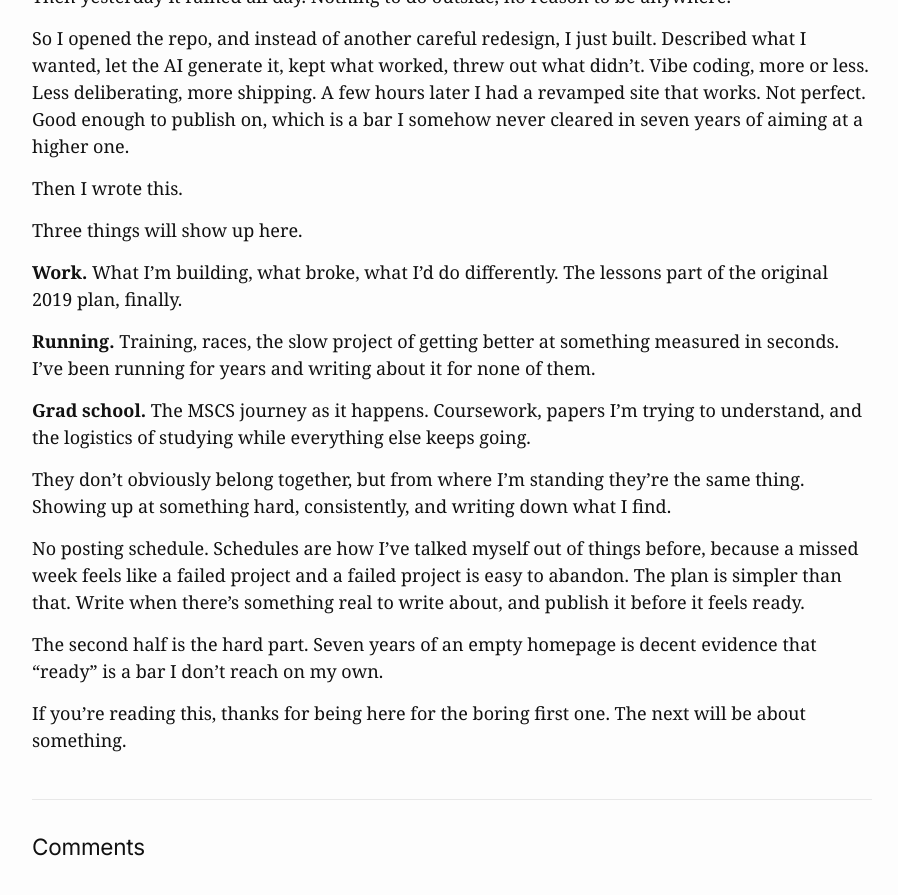
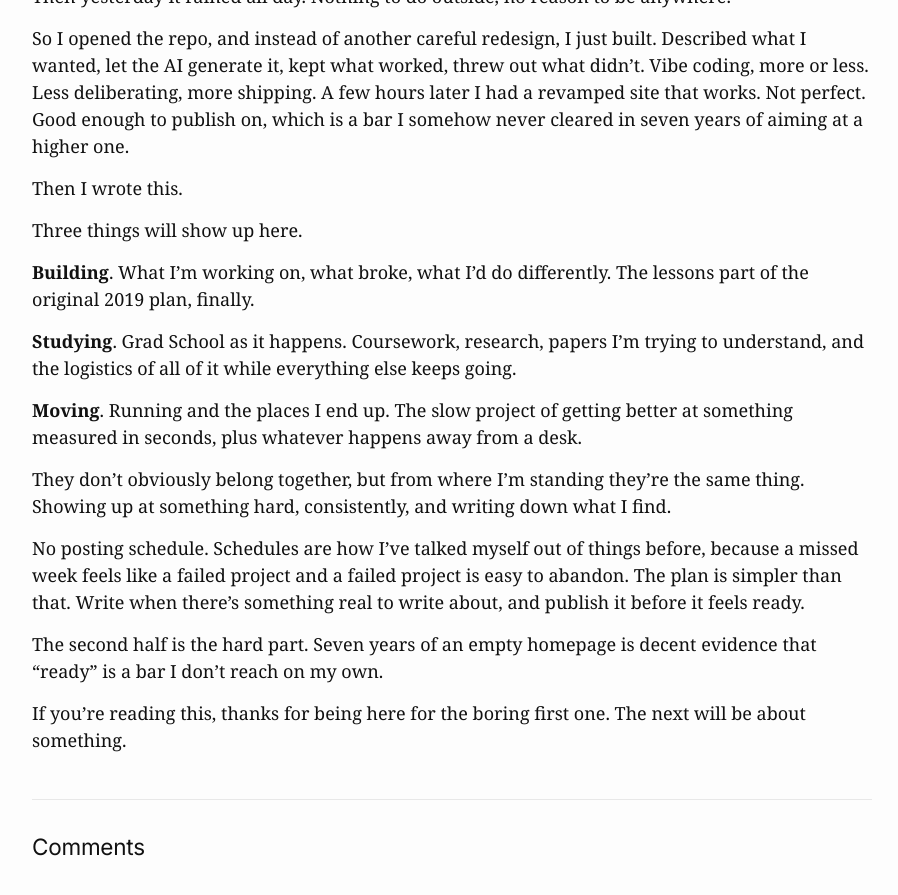
Before and after one commit to ajdeguzman/ajdeguzman.github.io, a Jekyll site: the page built from _posts/2026-08-30-vibecoding-my-personal-website.md, in a window 1280 px wide and 900 px high, scrolled down 1085 px. Shown: the top 895 px of the window, without its empty margins (188-1086 px from the left). Built offline with Jekyll 4.4.1, drawn with Linux system fonts in a browser that asks for light colours; comment, search, counter and statistics services are not loaded.

Commit message:
widened scopes of the blog

```diff
--- a/_posts/2026-08-30-vibecoding-my-personal-website.md
+++ b/_posts/2026-08-30-vibecoding-my-personal-website.md
@@ -30,11 +30,11 @@ Then I wrote this.
 
 Three things will show up here.
 
-**Work.** What I'm building, what broke, what I'd do differently. The lessons part of the original 2019 plan, finally.
+__Building__. What I'm working on, what broke, what I'd do differently. The lessons part of the original 2019 plan, finally.
 
-**Running.** Training, races, the slow project of getting better at something measured in seconds. I've been running for years and writing about it for none of them.
+__Studying__. Grad School as it happens. Coursework, research, papers I'm trying to understand, and the logistics of all of it while everything else keeps going.
 
-**Grad school.** The MSCS journey as it happens. Coursework, papers I'm trying to understand, and the logistics of studying while everything else keeps going.
+__Moving__. Running and the places I end up. The slow project of getting better at something measured in seconds, plus whatever happens away from a desk.
 
 They don't obviously belong together, but from where I'm standing they're the same thing. Showing up at something hard, consistently, and writing down what I find.
 
```
